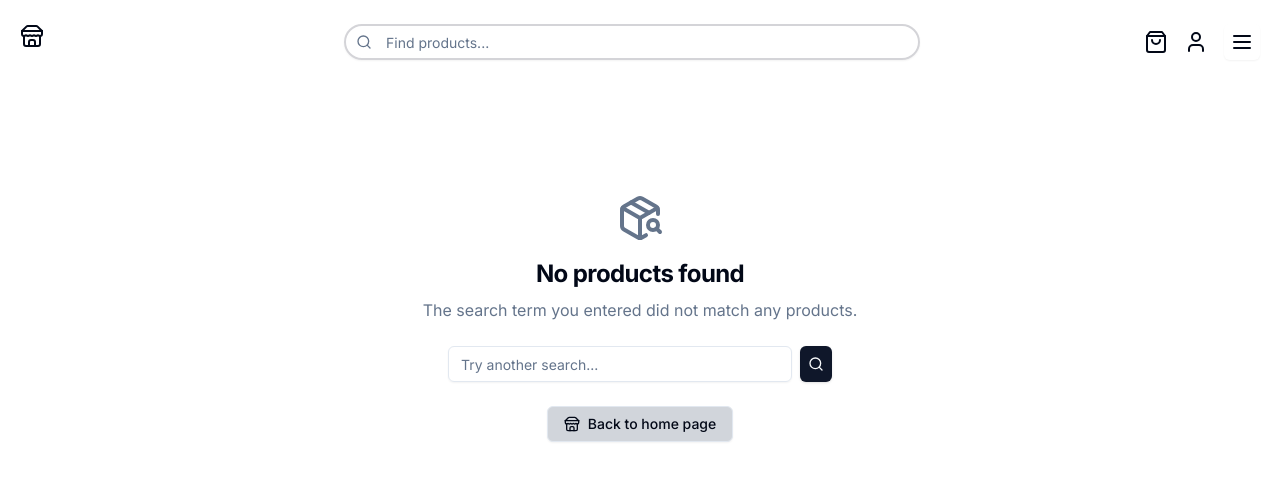
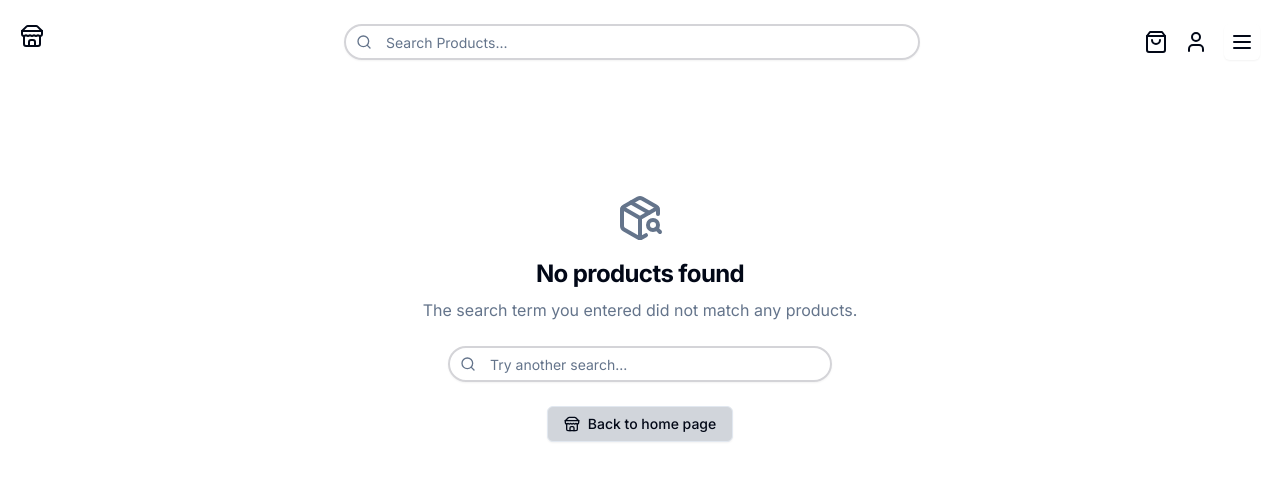
Before and after one commit to Kev-Villegas/E-Commerce-Full-Stack, a Next.js app: page /products in a window 1280 px wide. Shown: the top 480 px of the page. Built offline with nearby package versions, Linux system fonts and the light colour scheme.

Commit message:
refactor: refactor Search component for reusability across Header and NoProductFound

```diff
--- a/src/_components/Header.tsx
+++ b/src/_components/Header.tsx
@@ -29,7 +29,7 @@ const Header = () => {
         </Link>
       </div>
       <div className="w-full max-w-xl">
-        <Search />
+        <Search placeholder="Search Products..." />
       </div>
       <div className="flex items-center space-x-4">
         <Link href="/cart">
--- a/src/_components/NoProductsFound.tsx
+++ b/src/_components/NoProductsFound.tsx
@@ -1,9 +1,9 @@
 "use client";
 
 import Link from "next/link";
-import { Input } from "./ui/input";
+import Search from "./Search";
 import { Button } from "./ui/button";
-import { PackageSearch, Search, Store } from "lucide-react";
+import { PackageSearch, Store } from "lucide-react";
 
 export default function Component() {
   return (
@@ -16,10 +16,7 @@ export default function Component() {
         The search term you entered did not match any products.
       </p>
       <div className="mb-6 flex w-full max-w-sm items-center space-x-2">
-        <Input type="search" placeholder="Try another search..." />
-        <Button type="submit" size="icon">
-          <Search className="h-4 w-4" />
-        </Button>
+        <Search placeholder="Try another search... " />
       </div>
       <Link href="/">
         <Button variant="outline" className="mb-8 bg-gray-300">
--- a/src/_components/Search.tsx
+++ b/src/_components/Search.tsx
@@ -5,7 +5,11 @@ import { Input } from "./ui/input";
 import { SearchIcon } from "lucide-react";
 import { useRouter } from "next/navigation";
 
-const Search = () => {
+interface SearchProps {
+  placeholder?: string;
+}
+
+const Search = ({ placeholder }: SearchProps) => {
   const router = useRouter();
   const [search, setSearch] = useState("");
   const [isSearchFocused, setIsSearchFocused] = useState(false);
@@ -31,7 +35,7 @@ const Search = () => {
         />
         <Input
           type="search"
-          placeholder="Find products..."
+          placeholder={placeholder}
           className="w-full rounded-full border-2 border-zinc-300 py-2 pl-10 pr-4 transition-all duration-200 ease-in-out focus:border-primary"
           value={search}
           onChange={handleChange}
```
